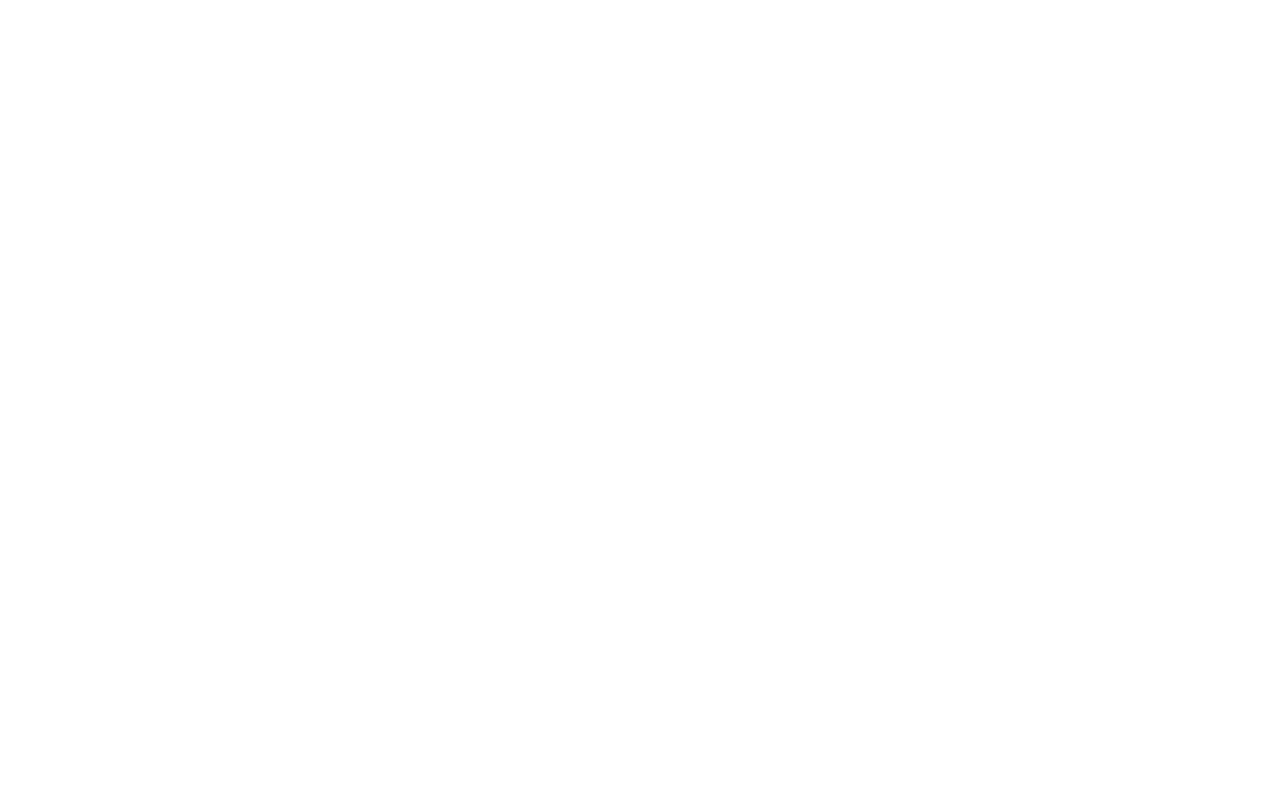
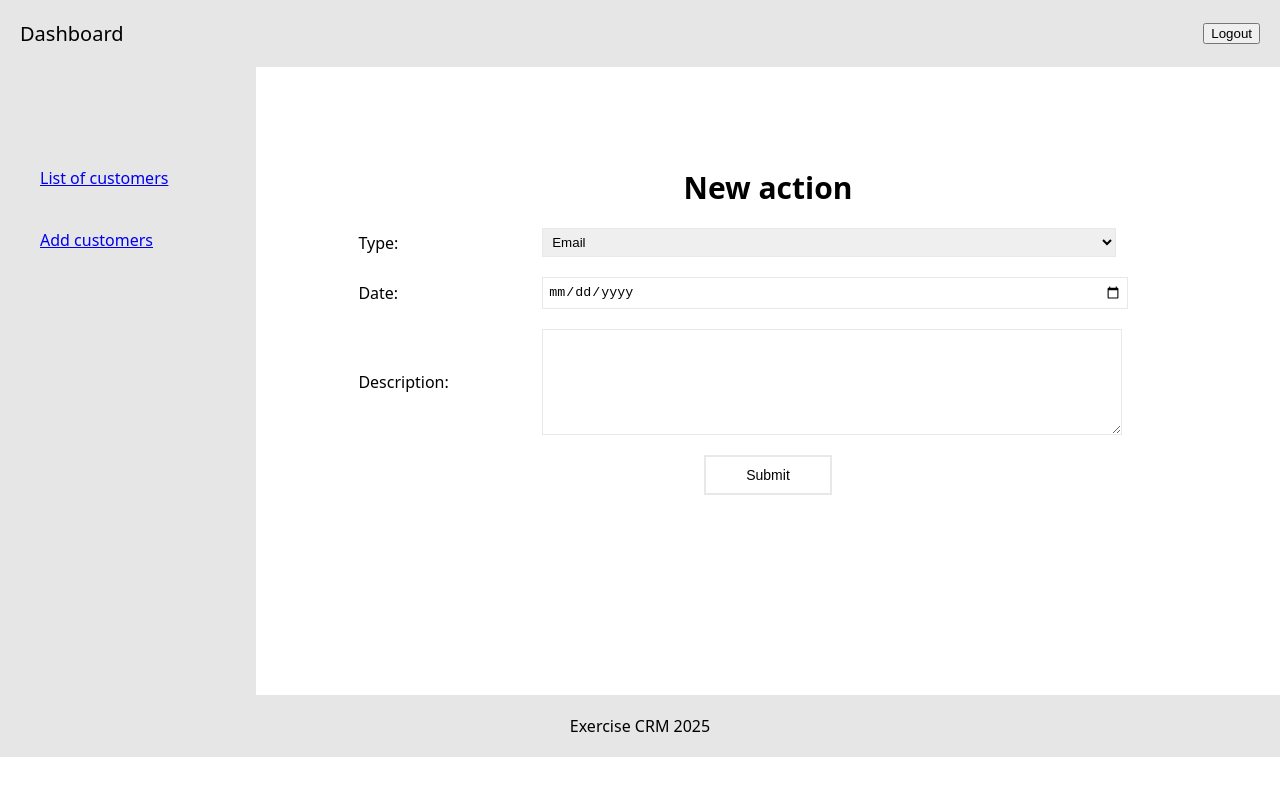
Before and after one commit to tycoonkabuzi/CRM_system, a React (Vite) app: page /customer/1/add in a window 1280 px wide. Before the commit this address had no page. Shown: the top 796 px of the page. Built offline with nearby package versions, Linux system fonts and the light colour scheme.

Commit message:
adding actions done

```diff
--- a/src/App.tsx
+++ b/src/App.tsx
@@ -6,6 +6,7 @@ import Dashboard from "./views/Dashboard";
 import Customer from "./components/Customer";
 import ListCustomers from "./components/ListCustomers";
 import NewCustomer from "./views/NewCustomer";
+import AddAction from "./components/AddAction";
 
 function App() {
   return (
@@ -13,11 +14,12 @@ function App() {
       <Routes>
         <Route path="/register" element={<Registration />} />
         <Route path="/login" element={<Login />} />
-        <Route path="/dashboard" element={<Dashboard />}>
+        <Route path="/" element={<Dashboard />}>
           <Route index element={<ListCustomers />} />
           <Route path="customer/:id" element={<Customer />} />
           <Route path="new" element={<NewCustomer />} />
           <Route path="edit/" element={<NewCustomer />} />
+          <Route path="customer/:id/add" element={<AddAction />} />
         </Route>
       </Routes>
     </>
--- /dev/null
+++ b/src/components/AddAction.tsx
@@ -0,0 +1,85 @@
+import styled from "styled-components";
+import { Input, Label, Title } from "../reusableStyle/loginSignOut";
+import { Button } from "../reusableStyle/buttons";
+import { apiClient, standardApiClient } from "../apiCRM";
+import { useState } from "react";
+import { useParams } from "react-router";
+
+const Main = styled.div`
+  margin-top: 100px;
+  width: 80%;
+  padding-bottom: 200px;
+`;
+
+const Form = styled.form`
+  display: flex;
+  align-items: center;
+  gap: 20px;
+  flex-wrap: wrap;
+  width: 80%;
+  margin: auto;
+`;
+const Description = styled.textarea`
+  width: 70%;
+  height: 100px;
+  border: 1px solid #e8e8e8;
+`;
+const Select = styled.select`
+  width: 70%;
+  border: 1px solid #e8e8e8;
+  padding: 5px;
+`;
+const Option = styled.option`
+  width: 70%;
+`;
+const AddAction = () => {
+  const [data, setData] = useState({
+    type: "email",
+    description: "Wysłano e-mail do klienta",
+    date: "2023-12-01T12:00:00Z",
+    customer: "64b3f1b5e8b0a1234567890c",
+  });
+  const { id } = useParams();
+  const addAction = async () => {
+    try {
+      await apiClient.post(`/actions`, data);
+      alert(`the action was added successfully`);
+    } catch (error) {
+      console.error("unable to add action  to api", error);
+    }
+  };
+
+  const handleChange = (e) => {
+    const name = e.target.name;
+    const value = e.target.value;
+    setData((prev) => ({ ...prev, [name]: value, customer: id }));
+  };
+  console.log(data);
+  return (
+    <Main>
+      <Title>New action</Title>
+      <Form>
+        <Label>Type:</Label>
+        <Select name="type" onChange={handleChange}>
+          <Option value="email">Email</Option>
+          <Option value="phone">Phone</Option>
+          <Option value="chat">chat</Option>
+        </Select>
+
+        <Label>Date:</Label>
+        <Input name="date" type="date" onChange={handleChange} />
+        <Label>Description:</Label>
+        <Description name="description" onChange={handleChange} />
+        <Button
+          onClick={(e) => {
+            e.preventDefault();
+            addAction();
+          }}
+        >
+          Submit
+        </Button>
+      </Form>
+    </Main>
+  );
+};
+export default AddAction;
--- a/src/components/Customer.tsx
+++ b/src/components/Customer.tsx
@@ -2,8 +2,10 @@ import styled from "styled-components";
 import { Title } from "../reusableStyle/loginSignOut";
 import { apiClient } from "../apiCRM";
 import { useEffect, useState } from "react";
-import { useParams } from "react-router";
+import { useNavigate, useParams } from "react-router";
 import { NewCustomerType } from "../types/customerType";
+import { Button } from "../reusableStyle/buttons";
+import ListActions from "./ListActions";
 const Main = styled.div`
   margin: auto;
   width: 50%;
@@ -26,6 +28,8 @@ const Element = styled.li`
 const Customer = () => {
   const [data, setData] = useState<NewCustomerType>();
   const { id } = useParams();
+
+  const navigate = useNavigate();
   const getCustomer = async () => {
     try {
       const response = await apiClient.get(`/customers/${id}`);
@@ -54,6 +58,16 @@ const Customer = () => {
             <Element> postcode: {data.address.postcode}</Element>
           </UnOrderedList>
           <p>Nip: {data.nip}</p>
+          <br />
+          <Button
+            onClick={() => {
+              navigate(`/customer/${data._id}/add`);
+            }}
+          >
+            Add Action
+          </Button>
+
+          <ListActions />
         </>
       ) : (
         <p>Loading </p>
--- /dev/null
+++ b/src/components/ListActions.tsx
@@ -0,0 +1,25 @@
+import { useParams } from "react-router";
+import { apiClient, standardApiClient } from "../apiCRM";
+import { OrderedList } from "../reusableStyle/listStyle";
+import { Main } from "../reusableStyle/listStyle";
+import { Title } from "../reusableStyle/loginSignOut";
+
+const ListActions = () => {
+  const { id } = useParams();
+  const addAction = async () => {
+    try {
+      const response = await apiClient.get(`/actions/${id}`);
+      console.log(response.data);
+    } catch (error) {
+      console.error("unable to add action  to api", error);
+    }
+  };
+  addAction();
+  return (
+    <Main>
+      <Title> Actions performed</Title>
+      <OrderedList></OrderedList>
+    </Main>
+  );
+};
+export default ListActions;
--- a/src/components/ListCustomers.tsx
+++ b/src/components/ListCustomers.tsx
@@ -7,27 +7,13 @@ import Pagination from "./Pagination";
 import { useDispatch } from "react-redux";
 import { change, setTheData } from "../store/newEditSlice";
 import { CustomerData } from "../types/customerType";
+import { Main, Title } from "../reusableStyle/listStyle";
+import {
+  ContainerSingleItem,
+  OrderedList,
+  SingleItem,
+} from "../reusableStyle/listStyle";
 
-const Main = styled.div`
-  margin-top: 100px;
-  width: 80%;
-  padding-bottom: 50px;
-`;
-const Title = styled.h1``;
-const OrderedList = styled.ol`
-  padding: 20px;
-  width: 40%;
-  margin: auto;
-  margin-top: 20px;
-`;
-const ContainerSingleCustomer = styled.div`
-  display: flex;
-  margin-bottom: 12px;
-`;
-const SingleCustomer = styled.li`
-  width: 30%;
-  text-align: left;
-`;
 const ListCustomers = () => {
   const [data, setData] = useState<CustomerData[]>([]);
   const [loading, setLoading] = useState(true);
@@ -67,12 +53,10 @@ const ListCustomers = () => {
         {loading == false ? (
           data.length != 0 ? (
             data.map((data: CustomerData) => (
-              <ContainerSingleCustomer key={data._id}>
-                <SingleCustomer>
-                  <Link to={`/dashboard/customer/${data._id}`}>
-                    {data.name}
-                  </Link>
-                </SingleCustomer>
+              <ContainerSingleItem key={data._id}>
+                <SingleItem>
+                  <Link to={`/customer/${data._id}`}>{data.name}</Link>
+                </SingleItem>
                 <SmallButton
                   onClick={() => {
                     dispatch(change(true));
@@ -93,7 +77,7 @@ const ListCustomers = () => {
                         ],
                       })
                     );
-                    navigate(`/dashboard/edit`);
+                    navigate(`/edit`);
                   }}
                 >
                   Edit
@@ -101,7 +85,7 @@ const ListCustomers = () => {
                 <SmallButton onClick={() => deleteCustomer(data._id)}>
                   Delete
                 </SmallButton>
-              </ContainerSingleCustomer>
+              </ContainerSingleItem>
             ))
           ) : (
             <p>Empty</p>
--- a/src/components/Login.tsx
+++ b/src/components/Login.tsx
@@ -17,7 +17,7 @@ const Login = () => {
   const sendDataToApi = async () => {
     try {
       const response = await apiClient.post("/auth/login", data);
-      navigate("/dashboard");
+      navigate("/");
       dispatch(
         login({ token: response.data.jwt, username: response.data.name })
       );
--- /dev/null
+++ b/src/reusableStyle/listStyle.tsx
@@ -0,0 +1,22 @@
+import styled from "styled-components";
+
+export const Main = styled.div`
+  margin-top: 100px;
+  width: 80%;
+  padding-bottom: 50px;
+`;
+export const Title = styled.h1``;
+export const OrderedList = styled.ol`
+  padding: 20px;
+  width: 40%;
+  margin: auto;
+  margin-top: 20px;
+`;
+export const ContainerSingleItem = styled.div`
+  display: flex;
+  margin-bottom: 12px;
+`;
+export const SingleItem = styled.li`
+  width: 30%;
+  text-align: left;
+`;
--- a/src/views/Dashboard.tsx
+++ b/src/views/Dashboard.tsx
@@ -66,7 +66,7 @@ const Dashboard = () => {
         <SideBar>
           <UnOrderedList>
             <ListElement>
-              <Link to={"/dashboard"}>List of customers</Link>
+              <Link to={"/"}>List of customers</Link>
             </ListElement>
 
             <ListElement>
@@ -75,7 +75,7 @@ const Dashboard = () => {
                   dispatch(change(false));
                   dispatch(cleanTheData());
                 }}
-                to={"/dashboard/new"}
+                to={"/new"}
               >
                 Add customers
               </Link>
--- a/src/views/NewCustomer.tsx
+++ b/src/views/NewCustomer.tsx
@@ -131,7 +131,7 @@ const NewCustomer = () => {
               editCustomer();
             }}
           >
-            Edit
+            Save
           </Button>
         )}
       </Form>
```
